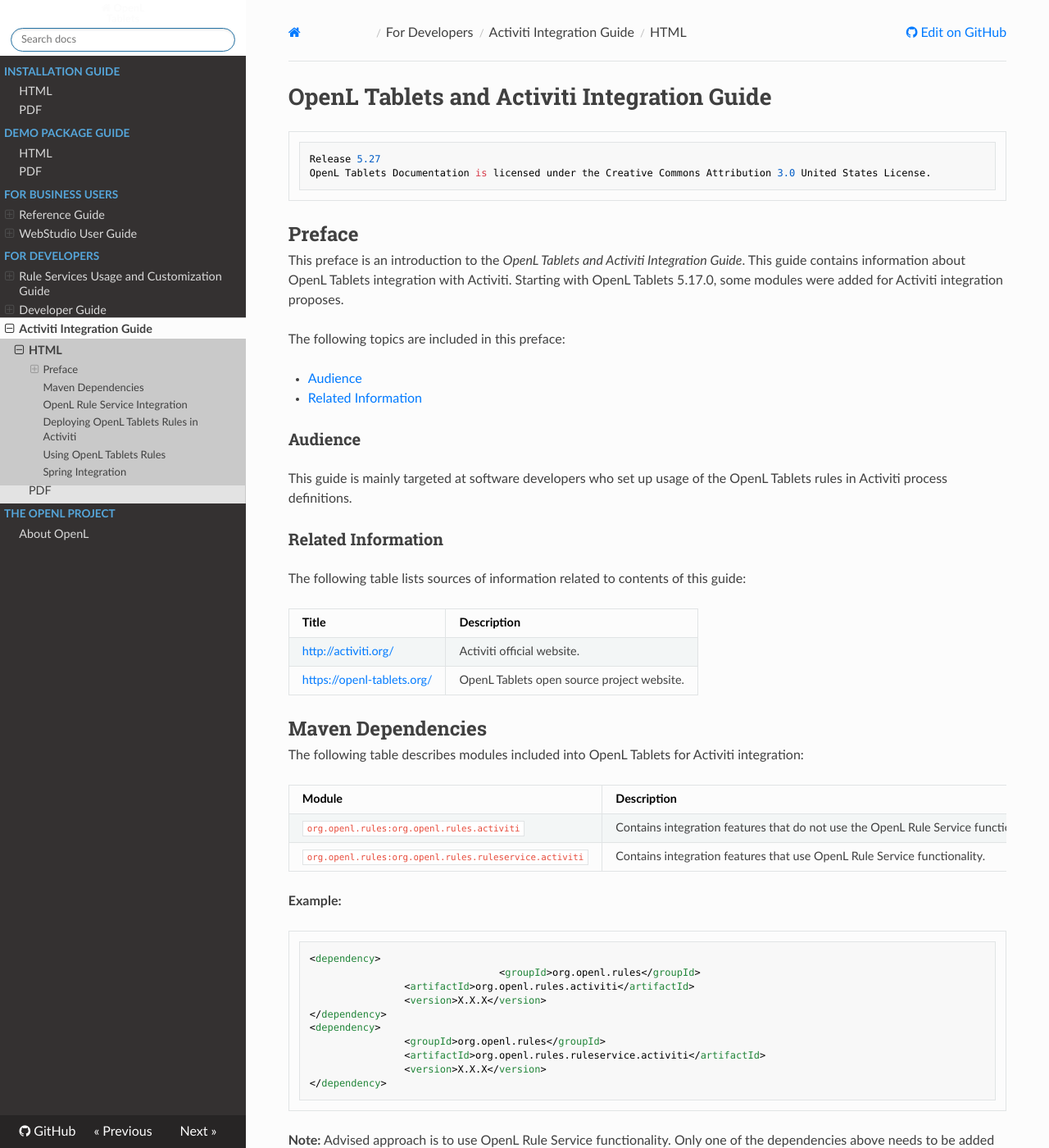
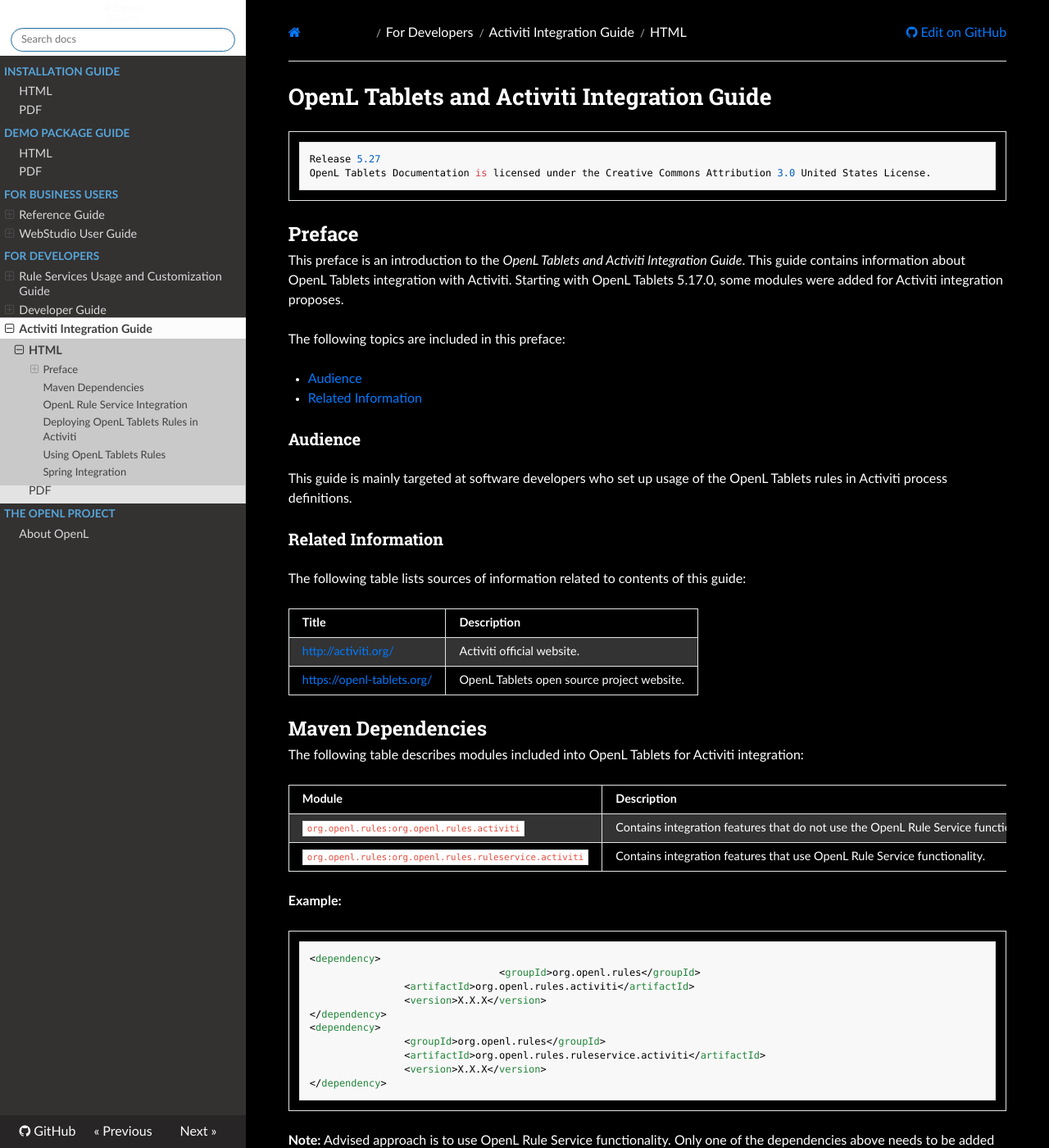
Before and after one commit to agradus/OpenLdocs, an MkDocs documentation site: the page built from docs/documentation/guides/activiti_integration_guide.md, in a window 1280 px wide and 1400 px high. Shown: the whole window at 82% size. Built offline with MkDocs 1.6.1, drawn with Linux system fonts in a browser that asks for light colours; nearby versions of some CDN libraries.

Commit message:
Update extra.css
test white

```diff
--- a/docs/css/extra.css
+++ b/docs/css/extra.css
@@ -1,4 +1,8 @@
 /* test for left nav */
+
+    .wy-nav-shift {
+        background-color: white;
+    }
 
 .md-sidebar--secondary {
   order: 0;
@@ -106,7 +110,7 @@
 }
 
 /* Dark mode colors */
-@media (prefers-color-scheme: dark) {
+@media (prefers-color-scheme: light) {
 
     /* main document page */
     .wy-nav-content {
```
